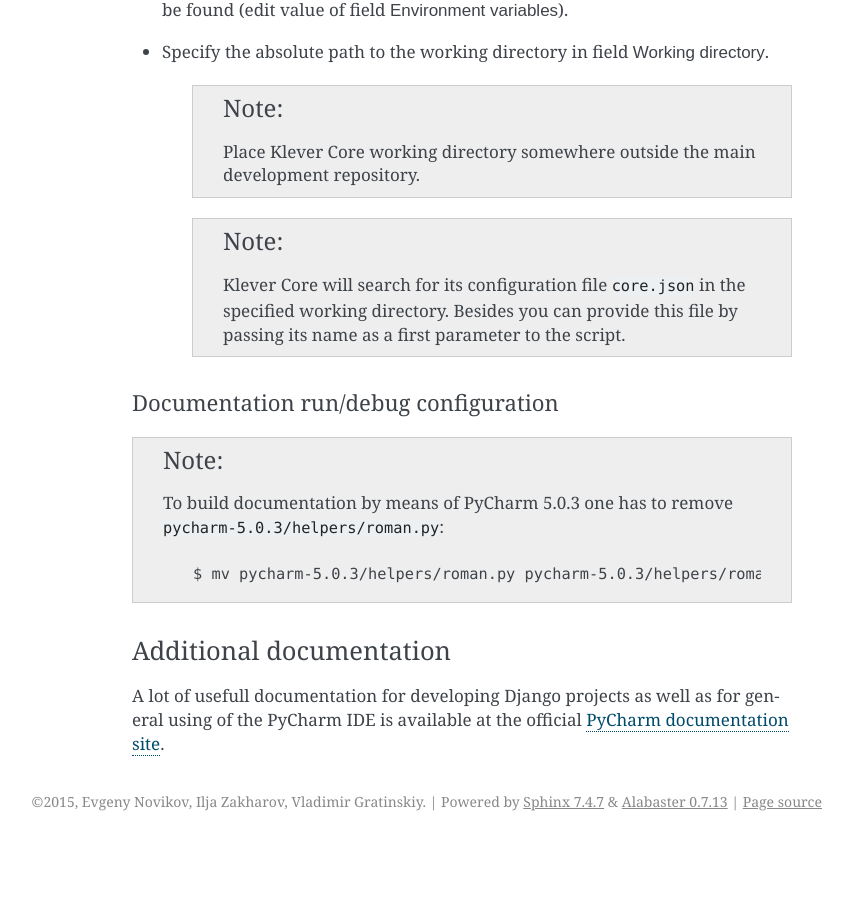
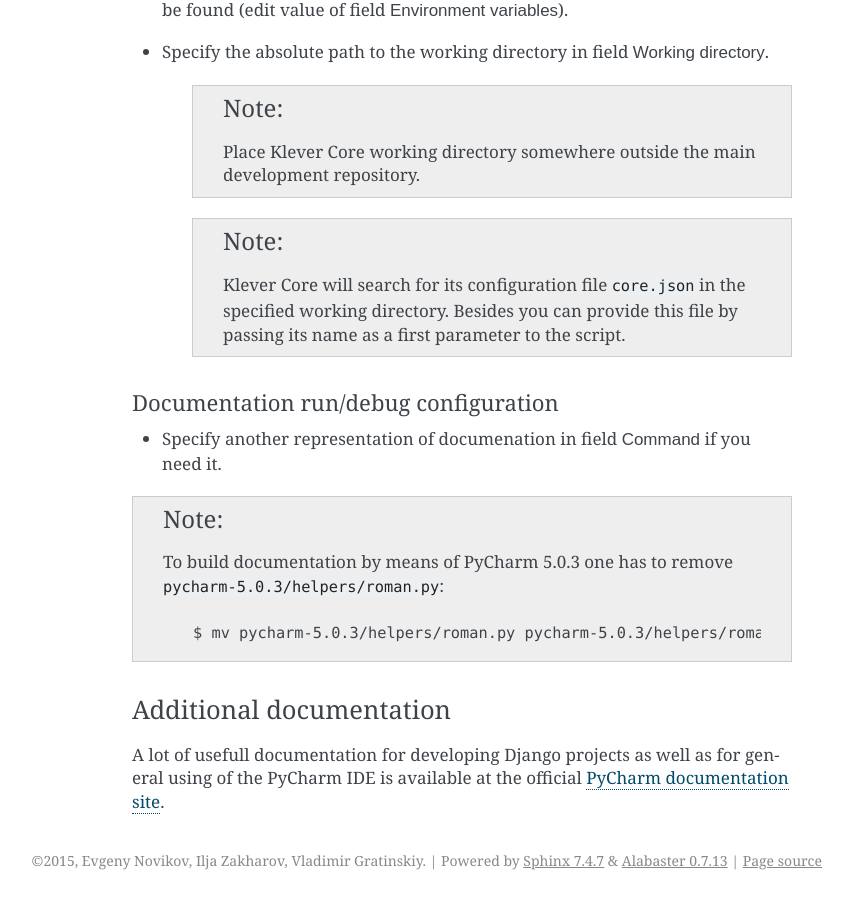
Before and after one commit to ldv-klever/klever, a Sphinx documentation site: the page built from docs/dev.rst, in a window 1280 px wide and 900 px high, scrolled down 4790 px. Shown: the whole window, without its empty margins (288-1141 px from the left). Built offline with Sphinx 7.4.7, drawn with Linux system fonts in a browser that asks for light colours; before the commit the page ends 5631 px from its top, so only the background shows below that.

Commit message:
Fix docs run/debug configuration a bit

```diff
--- a/docs/dev.rst
+++ b/docs/dev.rst
@@ -176,6 +176,8 @@ This run/debug configuration is only useful if you are going to debug Klever Cor
 Documentation run/debug configuration
 """""""""""""""""""""""""""""""""""""
 
+* Specify another representation of documenation in field :guilabel:`Command` if you need it.
+
 .. note:: To build documentation by means of PyCharm 5.0.3 one has to remove :file:`pycharm-5.0.3/helpers/roman.py`::
 
     $ mv pycharm-5.0.3/helpers/roman.py pycharm-5.0.3/helpers/roman.py.old
```
